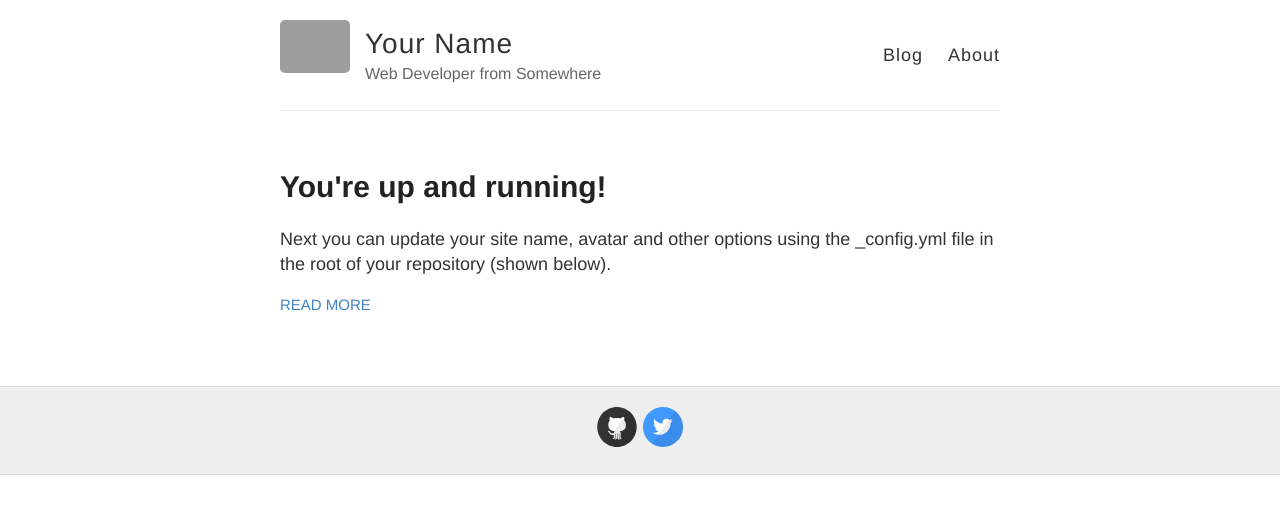
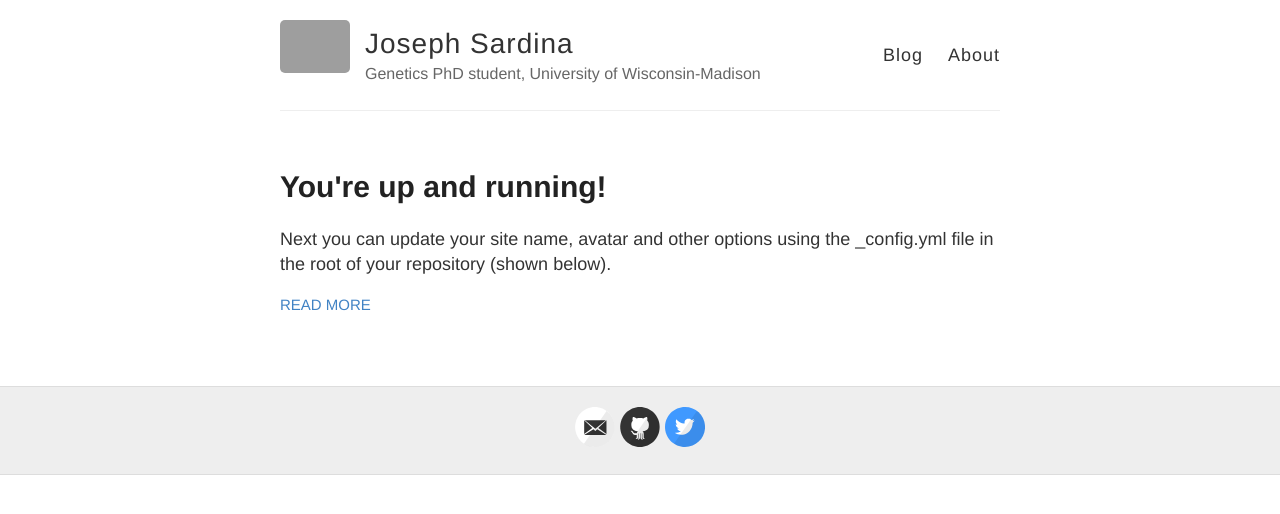
Before and after one commit to jojosardina/jojosardina.github.io, a Jekyll site: the page built from index.html, in a window 1280 px wide. Shown: the top 514 px of the page. Built offline with Jekyll 4.4.1, drawn with Linux system fonts in a browser that asks for light colours; grey boxes are pictures that could not be loaded.

Commit message:
Update _config.yml

```diff
--- a/_config.yml
+++ b/_config.yml
@@ -3,10 +3,10 @@
 #
 
 # Name of your site (displayed in the header)
-name: Your Name
+name: Joseph Sardina
 
 # Short bio or description (displayed in the header)
-description: Web Developer from Somewhere
+description: Genetics PhD student, University of Wisconsin-Madison
 
 # URL of your avatar or profile pic (you could use your GitHub profile pic)
 avatar: https://raw.githubusercontent.com/barryclark/jekyll-now/master/images/jekyll-logo.png
@@ -18,15 +18,15 @@ avatar: https://raw.githubusercontent.com/barryclark/jekyll-now/master/images/je
 # Includes an icon in the footer for each username you enter
 footer-links:
   dribbble:
-  email:
+  email: jojosardina@gmail.com
   facebook:
   flickr:
-  github: barryclark/jekyll-now
+  github: jojosardina
   instagram:
   linkedin:
   pinterest:
   rss: # just type anything here for a working RSS icon
-  twitter: jekyllrb
+  twitter: jojo_sci
   stackoverflow: # your stackoverflow profile, e.g. "users/50476/bart-kiers"
   youtube: # channel/<your_long_string> or user/<user-name>
   googleplus: # anything in your profile username that comes after plus.google.com/
```
